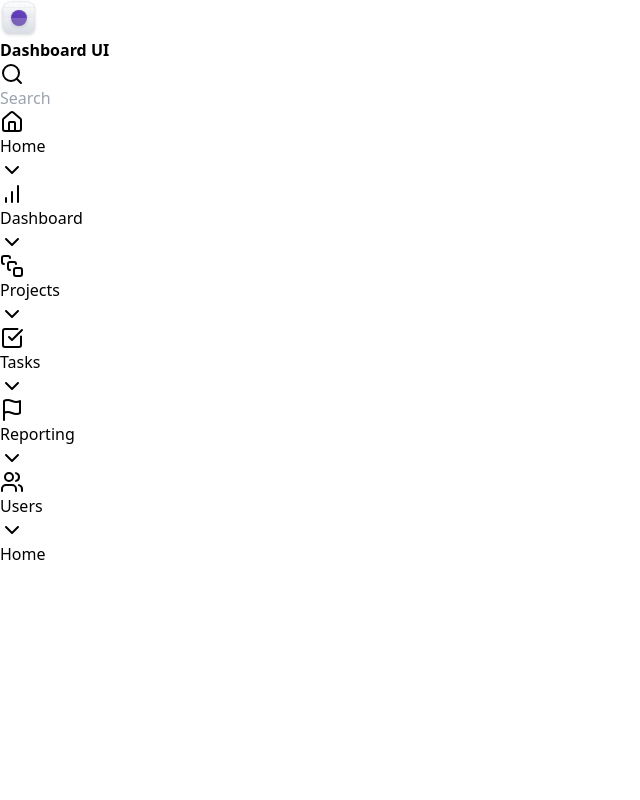
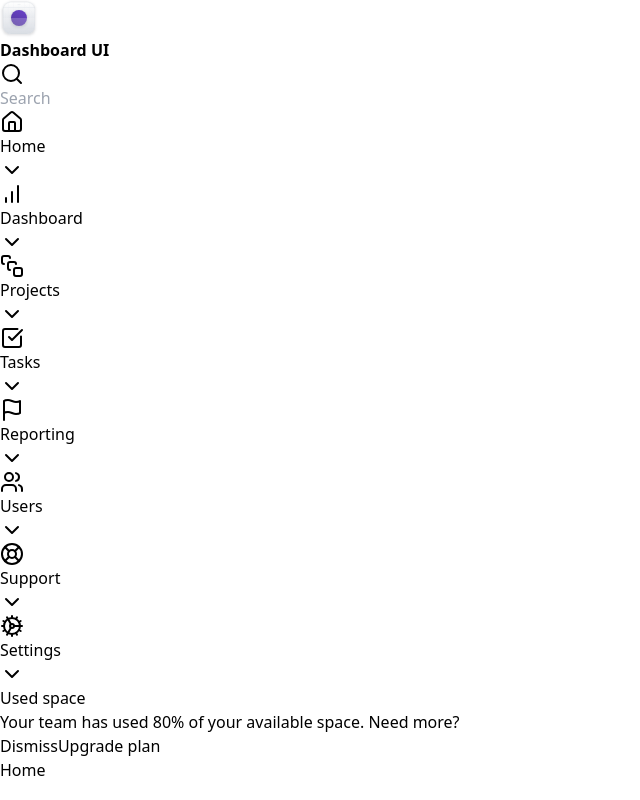
Before and after one commit to Victtor-777/Dashboard-Tailwind, a Next.js app: page / in a window 1280 px wide. Shown: the whole page, without its empty margins (0-640 px from the left). Built offline with nearby package versions, Linux system fonts and the light colour scheme.

Commit message:
Refactor Sidebar component to include UsedSpaceWidget and restructure navigation

```diff
--- a/src/app/layout.tsx
+++ b/src/app/layout.tsx
@@ -30,10 +30,8 @@
         className={`${geistSans.variable} ${geistMono.variable} antialiased`}
       >
         <div className="min-h-screen grid grid-cols-app">
-          <main className="px-4 pb-12 pt-8">
-            <Sidebar />
-            {children}
-          </main>
+          <Sidebar />
+          <main className="px-4 pb-12 pt-8">{children}</main>
         </div>
       </body>
     </html>
--- a/src/components/Sidebar/MainNavigation/index.tsx
+++ /dev/null
@@ -1,22 +0,0 @@
-import {
-  BarChart,
-  CheckSquare,
-  Flag,
-  Home,
-  SquareStack,
-  Users,
-} from "lucide-react";
-import { NavItem } from "./NavItem";
-
-export function MainNavigation() {
-  return (
-    <nav className="space-y-0.5">
-      <NavItem title="Home" icon={Home} />
-      <NavItem title="Dashboard" icon={BarChart} />
-      <NavItem title="Projects" icon={SquareStack} />
-      <NavItem title="Tasks" icon={CheckSquare} />
-      <NavItem title="Reporting" icon={Flag} />
-      <NavItem title="Users" icon={Users} />
-    </nav>
-  );
-}
--- /dev/null
+++ b/src/components/Sidebar/UsedSpaceWidged.tsx
@@ -0,0 +1,33 @@
+export function UsedSpaceWidget() {
+  return (
+    <div className="flex flex-col gap-4 rounded-lg bg-violet-50 px-4 py-5">
+      <div className="space-y-1">
+        <span className="text-sm/5 font-medium text-violet-700">
+          Used space
+        </span>
+        <p className="text-sm/5 text-violet-500">
+          Your team has used 80% of your available space. Need more?
+        </p>
+      </div>
+
+      <div className="h-2 rounded-full bg-violet-100">
+        <div className="h-2 w-4/5 rounded-full bg-violet-600"></div>
+      </div>
+
+      <div className="space-x-3">
+        <button
+          type="button"
+          className="text-sm font-medium text-violet-500 hover:text-violet-800"
+        >
+          Dismiss
+        </button>
+        <button
+          type="button"
+          className="text-sm font-medium text-violet-700 hover:text-violet-800"
+        >
+          Upgrade plan
+        </button>
+      </div>
+    </div>
+  );
+}
--- a/src/components/Sidebar/index.tsx
+++ b/src/components/Sidebar/index.tsx
@@ -1,10 +1,19 @@
-import { Search } from "lucide-react";
+import { Cog, LifeBuoy, Search } from "lucide-react";
 import { Logo } from "./logo";
-import { MainNavigation } from "./MainNavigation";
+import {
+  BarChart,
+  CheckSquare,
+  Flag,
+  Home,
+  SquareStack,
+  Users,
+} from "lucide-react";
+import { NavItem } from "./NavItem";
+import { UsedSpaceWidget } from "./UsedSpaceWidged";
 
 export function Sidebar() {
   return (
-    <aside className="border-r border-zinc-200 px-5 py-8 space-y-6">
+    <aside className="flex flex-col gap-6 border-r border-zinc-200 px-5 py-8">
       <Logo />
 
       <div className="flex mx-1 w-full items-center gap-2 rounded-lg border border-zinc-300 px-3 py-2 shadow-sm">
@@ -16,7 +25,23 @@
         />
       </div>
 
-      <MainNavigation />
+      <nav className="space-y-0.5">
+        <NavItem title="Home" icon={Home} />
+        <NavItem title="Dashboard" icon={BarChart} />
+        <NavItem title="Projects" icon={SquareStack} />
+        <NavItem title="Tasks" icon={CheckSquare} />
+        <NavItem title="Reporting" icon={Flag} />
+        <NavItem title="Users" icon={Users} />
+      </nav>
+
+      <div className="mt-auto flex flex-col gap-6">
+        <nav className="space-y-0.5">
+          <NavItem title="Support" icon={LifeBuoy} />
+          <NavItem title="Settings" icon={Cog} />
+        </nav>
+
+        <UsedSpaceWidget />
+      </div>
     </aside>
   );
 }
```
Also changed, not shown: src/components/Sidebar/NavItem.tsx (renamed from src/components/Sidebar/MainNavigation/NavItem.tsx).
